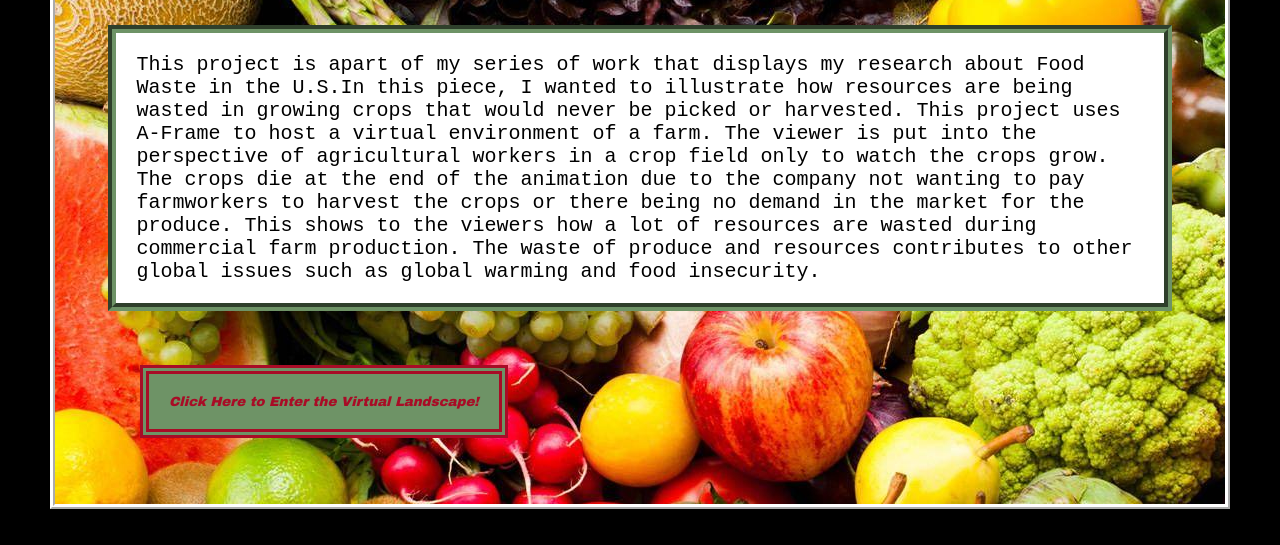
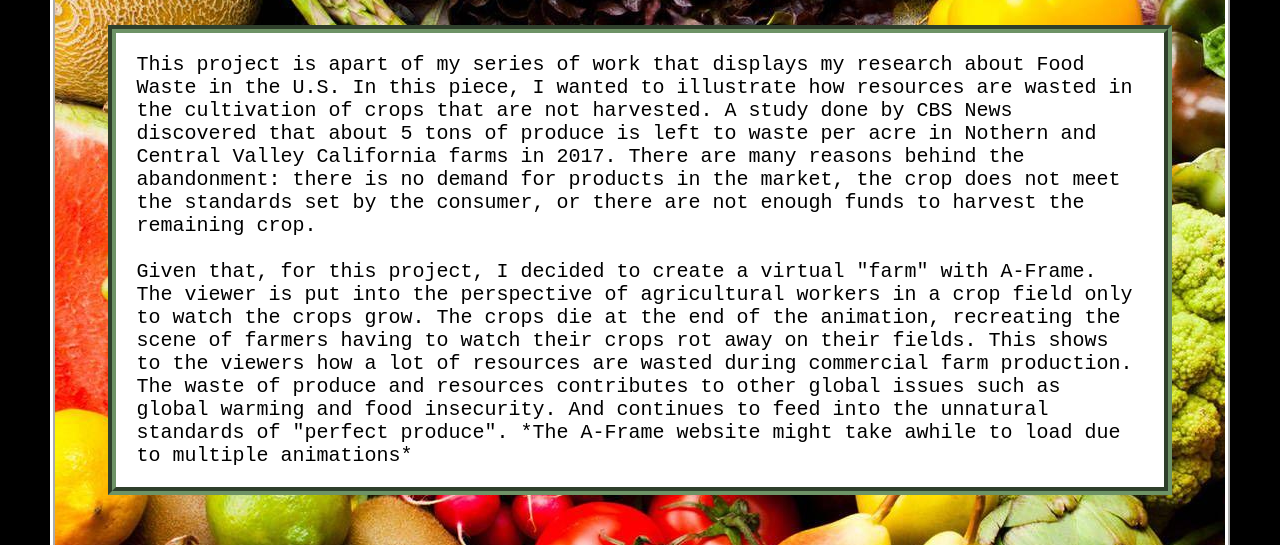
Before and after one commit to Suhayla924/Project2-ART107, a plain HTML site: page index.html in a window 1280 px wide. Shown: the part 255-800 px from the top of the page. Drawn offline with nearby package versions, Linux system fonts and the light colour scheme; some packages are replaced by stand-ins of ours; a script that the page names is missing.

Commit message:
Update index.html

```diff
--- a/index.html
+++ b/index.html
@@ -18,10 +18,12 @@
   <h2>A Virtual Landscapez</h2>
 
   <p class="pink">
-    This project is apart of my series of work that displays my research about Food Waste in the U.S.In this piece, I wanted to illustrate how resources are being wasted in growing crops that would never be picked or harvested. This project uses
-    A-Frame to host a virtual environment of a farm. The viewer is put into the perspective of agricultural workers in a crop field only to watch the crops grow. The crops die at the end of the animation due to the company not wanting to pay
-    farmworkers to harvest the crops or there being no demand in the market for the produce. This shows to the viewers how a lot of resources are wasted during commercial farm production. The waste of produce and resources contributes to other global
-    issues such as global warming and food insecurity.
+
+    This project is apart of my series of work that displays my research about Food Waste in the U.S. In this piece, I wanted to illustrate how resources are wasted in the cultivation of crops that are not harvested. A study done by CBS News discovered that about 5 tons of produce is left to waste per acre in Nothern and Central Valley California farms in 2017. There are many reasons behind the abandonment: there is no demand for products in the market, the crop does not meet the standards set by the consumer, or there are not enough funds to harvest the remaining crop.
+      <br></br>
+    Given that, for this project, I decided to create a  virtual "farm" with A-Frame. The viewer is put into the perspective of agricultural workers in a crop field only to watch the crops grow. The crops die at the end of the animation, recreating the scene of farmers having to watch their crops rot away on their fields. This shows to the viewers how a lot of resources are wasted during commercial farm production. The waste of produce and resources contributes to other global issues such as global warming and food insecurity. And continues to feed into the unnatural standards of "perfect produce".
+
+    *The A-Frame website might take awhile to load due to multiple animations*
   </p>
 
   <br></br>
```
